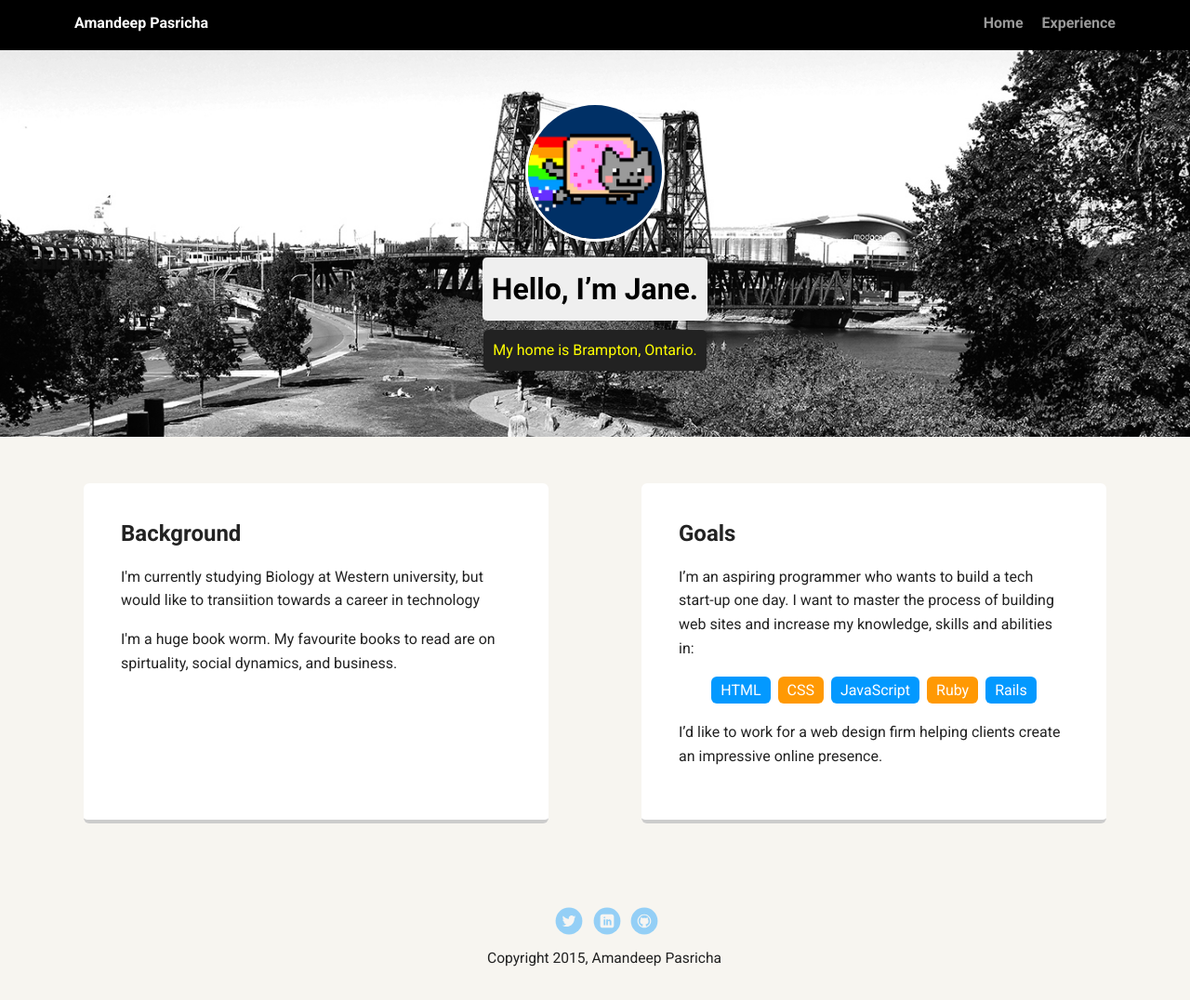
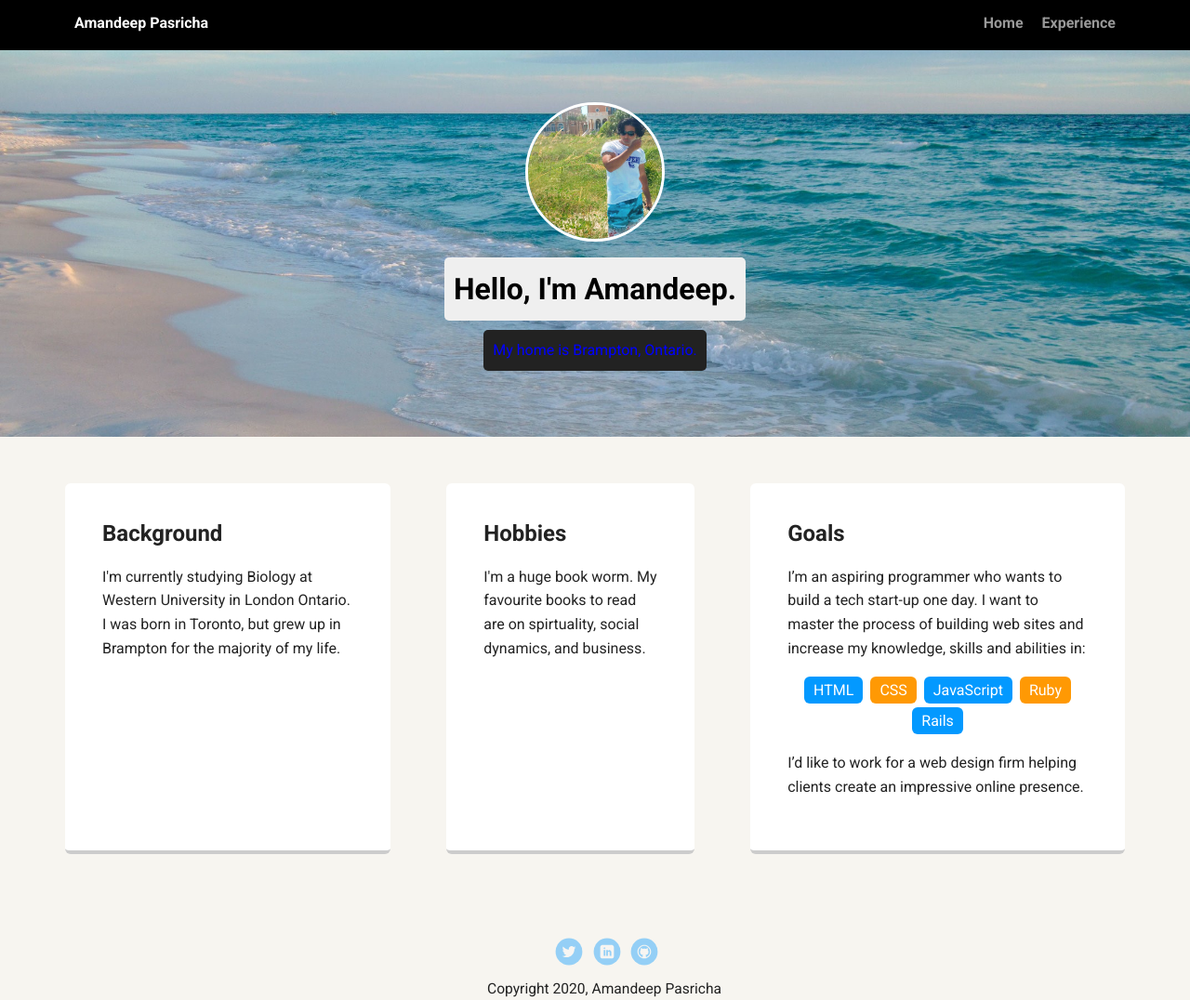
Before and after one commit to apasric4/FEWD-project-1, a plain HTML site: page index.html in a window 1280 px wide. Shown: the whole page at 93% size. Drawn offline with Linux system fonts and the light colour scheme; a web font is replaced by a local one.

Commit message:
More changes

```diff
--- a/index.html
+++ b/index.html
@@ -11,24 +11,27 @@
     <div class="main-nav">
         <ul class="nav">
           <li class="name">Amandeep Pasricha</li>
-          <li><a href="#">Home</a></li>
+          <li><a href="index.html">Home</a></li>
           <li><a href="#">Experience</a></li>
         </ul>
     </div>
 
     <header>
-      <img src="images/me.png" alt="Drawing of Jane Smith" class="profile-image">
-      <h1 class="tag name">Hello, I’m Jane.</h1>
+      <img src="images/profile-picture.jpg" alt="Drawing of Amandeep Pasricha" class="profile-image">
+      <h1 class="tag name">Hello, I'm Amandeep.</h1>
       <p class="tag location">My home is Brampton, Ontario.</p>
     </header>
 
     <main class="flex">
       <div class="card">
         <h2>Background</h2>
-        <p>I'm currently studying Biology at Western university, but would like to transiition towards a career in technology </p>
-        <p>I'm a huge book worm. My favourite books to read are on spirtuality, social dynamics, and business.  </p>
+        <p>I'm currently studying Biology at Western University in London Ontario. I was born in Toronto, but grew up in Brampton for the majority of my life.</p>
       </div>
+      <div class="card">
+        <h2>Hobbies</h2>
+        <p>I'm a huge book worm. My favourite books to read are on spirtuality, social dynamics, and business.</p>
 
+      </div>
       <div class="card">
         <h2>Goals</h2>
         <p>I’m an aspiring programmer who wants to build a tech start-up one day. I want to master the process of building web sites and increase my knowledge, skills and abilities in:</p>
@@ -49,7 +52,7 @@
         <li><a href="#" class="social linkedin">LinkedIn</a></li>
         <li><a href="#" class="social github">Github</a></li>
       </ul>
-      <p class="copyright">Copyright 2015, Amandeep Pasricha</p>
+      <p class="copyright">Copyright 2020, Amandeep Pasricha</p>
     </footer>
   </body>
   </html>
--- a/styles.css
+++ b/styles.css
@@ -57,7 +57,7 @@ a:hover {
 
 header {
   text-align: center;
-  background: url('images/portland.jpg') no-repeat top center ;
+  background: url('images/new-background.jpg') no-repeat top center ;
   background-size: cover;
   overflow: hidden;
   padding-top: 60px;
@@ -86,7 +86,7 @@ header .profile-image:hover {
 }
 .location {
   background-color: #222;
-  color: yellow;
+  color: blue;
 }
 .card {
   margin: 30px;
```
